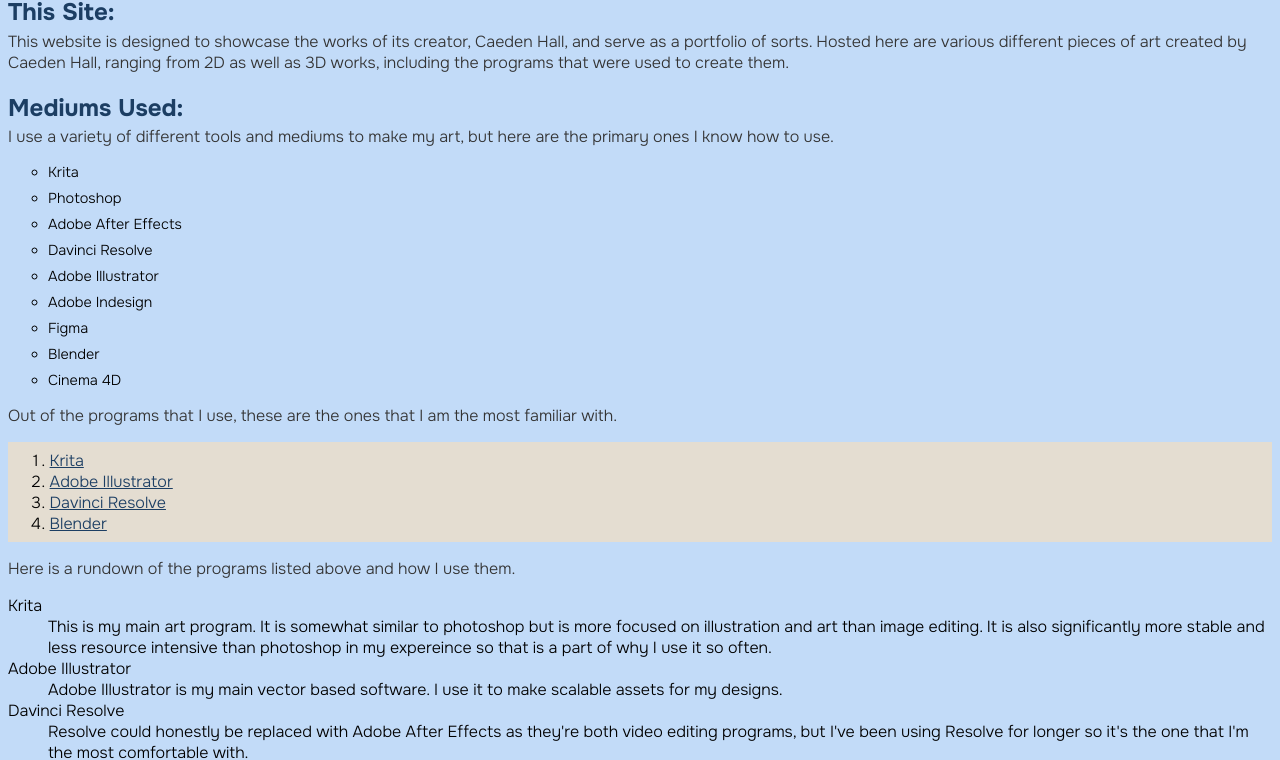
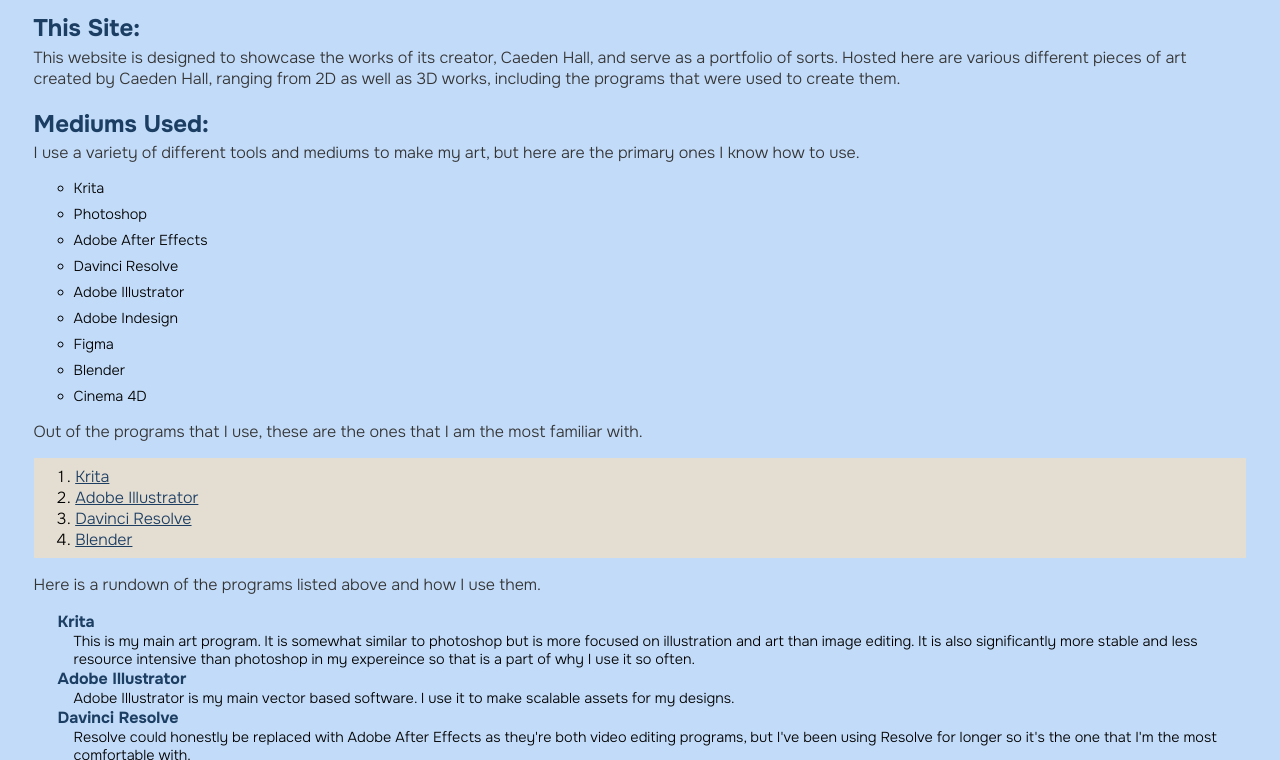
Before and after one commit to TheNamesChall/dwdd1600, a plain HTML site: page website/index.html in a window 1280 px wide. Shown: the part 204-964 px from the top of the page. Drawn offline with Linux system fonts and the light colour scheme.

Commit message:
Update chall.css

```diff
--- a/website/chall.css
+++ b/website/chall.css
@@ -73,6 +73,10 @@ body {
   font-style: normal;
 }
 
+main {
+  padding: 1rem 2vw;
+}
+
 main h1 {
   color: #1c3e63;
 }
@@ -120,6 +124,17 @@ main address {
   border-radius: .7rem;
 }
 
+main dl dt {
+  color: #1c3e63;
+  font-weight: 700;
+  margin-left: 24px;
+}
+
+main dl dd {
+  font-size: .9rem;
+  margin-left: 40px;
+}
+
 /* footer style */
 footer {
   background-color: #e4ddd1;
```
